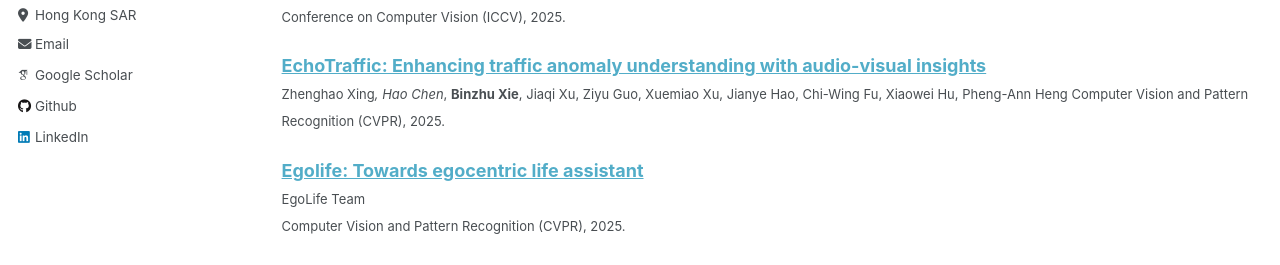
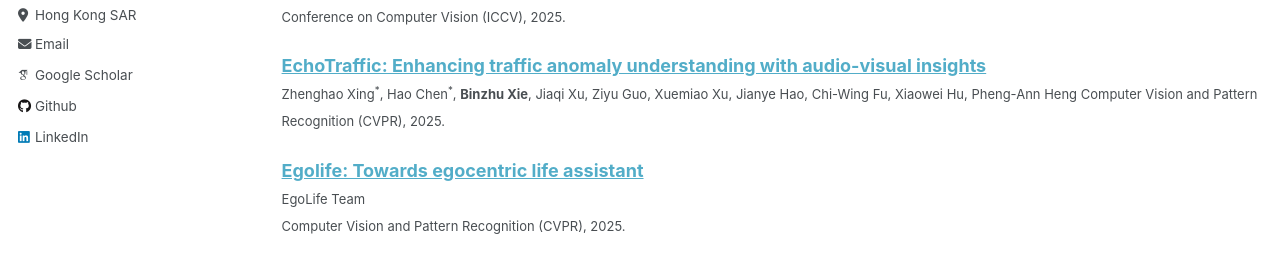
Before and after one commit to Nicous20/Nicous20.github.io, a Jekyll site: the page built from _pages/publications.md, in a window 1280 px wide and 1398 px high. Shown: the part 390-655 px from the top of the window. Built offline with Jekyll 4.4.1, drawn with Linux system fonts in a browser that asks for light colours; some web fonts are replaced.

Commit message:
Update publications.md

```diff
--- a/_pages/publications.md
+++ b/_pages/publications.md
@@ -17,7 +17,7 @@ ACM Multimedia (ACM MM), 2025
 International Conference on Computer Vision (ICCV), 2025.
 
 [**EchoTraffic: Enhancing traffic anomaly understanding with audio-visual insights**](https://openaccess.thecvf.com/content/CVPR2025/papers/Xing_EchoTraffic_Enhancing_Traffic_Anomaly_Understanding_with_Audio-Visual_Insights_CVPR_2025_paper.pdf)
-<span style="font-size: small;">Zhenghao Xing*, Hao Chen*, **Binzhu Xie**, Jiaqi Xu, Ziyu Guo, Xuemiao Xu, Jianye Hao, Chi-Wing Fu, Xiaowei Hu, Pheng-Ann Heng
+<span style="font-size: small;">Zhenghao Xing<sup>*</sup>, Hao Chen<sup>*</sup>, **Binzhu Xie**, Jiaqi Xu, Ziyu Guo, Xuemiao Xu, Jianye Hao, Chi-Wing Fu, Xiaowei Hu, Pheng-Ann Heng
 Computer Vision and Pattern Recognition (CVPR), 2025.
 
 [**Egolife: Towards egocentric life assistant**](https://egolife-ai.github.io/)
```
